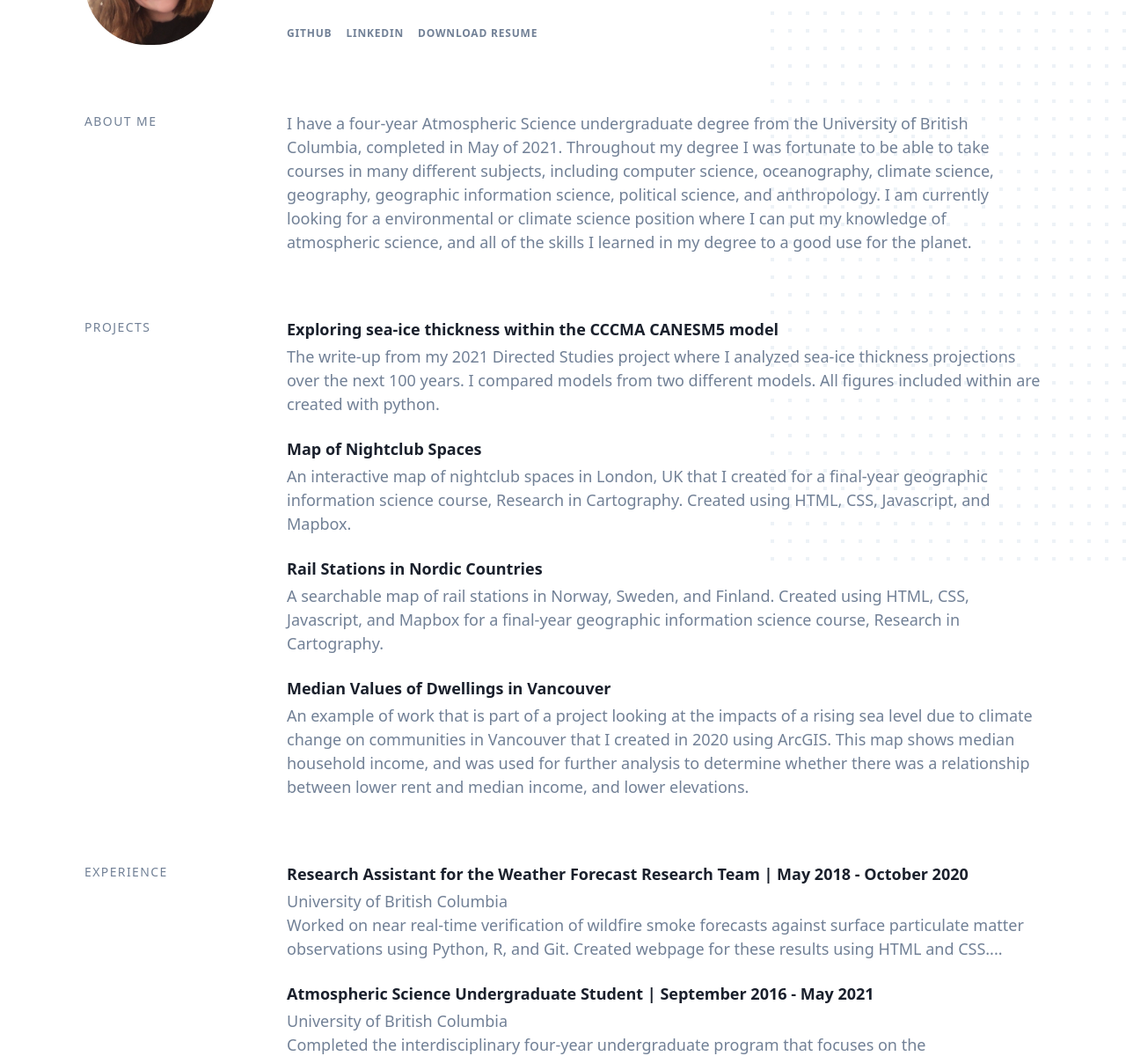
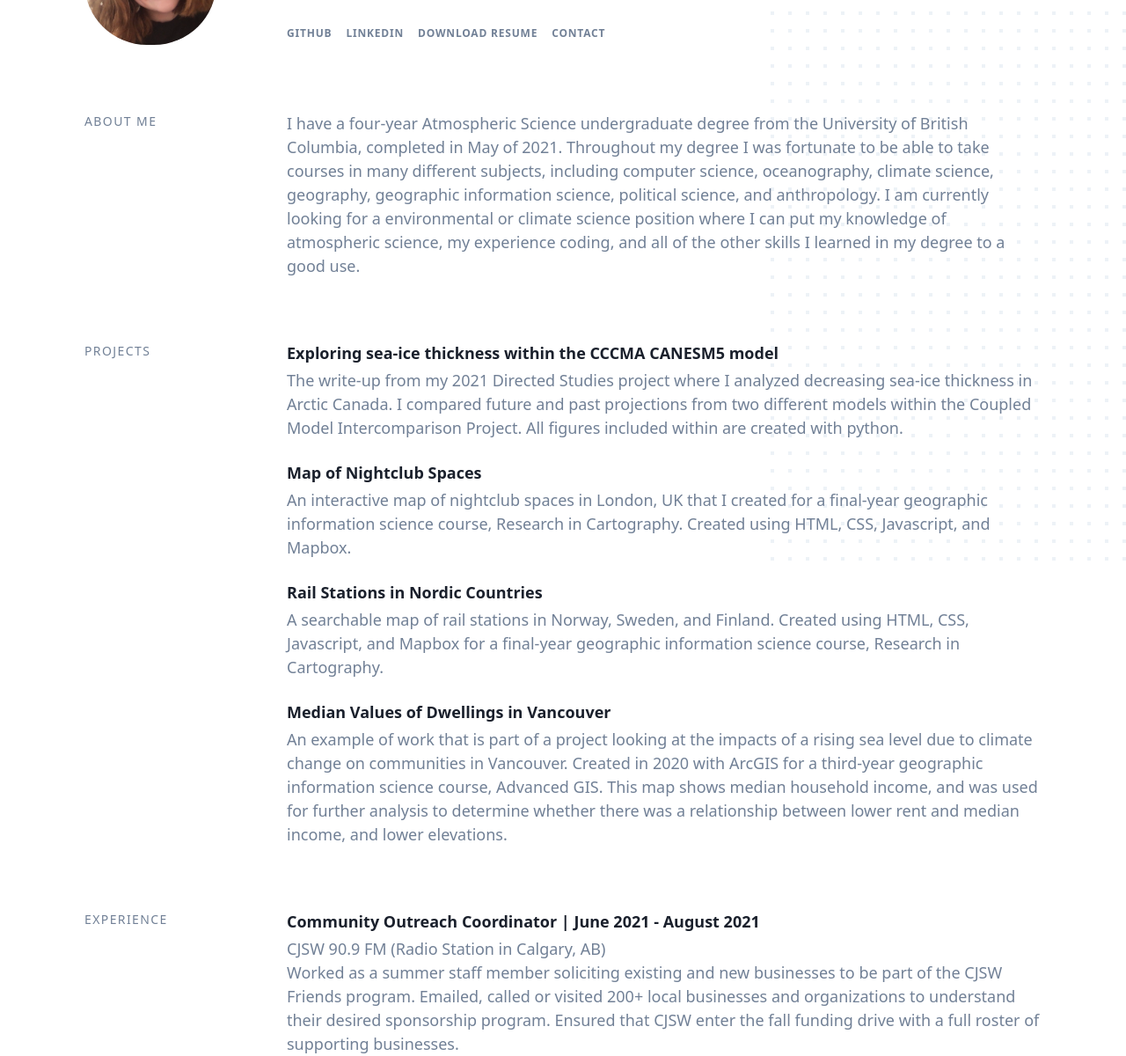
Before and after one commit to adeere/devfolio, a Gatsby site: page / in a window 1280 px wide. Shown: the part 187-1387 px from the top of the page at 88% size. Built offline with nearby package versions, Linux system fonts and the light colour scheme; Gatsby itself is replaced by a stand-in of ours.

Commit message:
Added contact info. Some general editing

```diff
--- a/gatsby-config.js
+++ b/gatsby-config.js
@@ -12,19 +12,23 @@ module.exports = {
     github: `https://github.com/adeere`,
     // Optional: LinkedIn account URL
     linkedin: `https://www.linkedin.com/in/alison-deere/`,
-     // Optional: Twitter account handle
+     // Resume
      author: `https://adeere.github.io/adeere-web/documents/alisondeere_resume_2021.pdf`,
+     // Email
+     contact: `mailto:alisonpdeere@gmail.com`,
+
+
     // Content of the About Me section
     about: `I have a four-year Atmospheric Science undergraduate degree from the University of British Columbia, completed in May of 2021. Throughout my degree I
     was fortunate to be able to take courses in many different subjects, including computer science, oceanography, climate science, geography, geographic information science,
-    political science, and anthropology. I am currently looking for a environmental or climate science position where I can put my knowledge of atmospheric science, and all of the
-    skills I learned in my degree to a good use for the planet. `,
+    political science, and anthropology. I am currently looking for a environmental or climate science position where I can put my knowledge of atmospheric science, my experience
+    coding, and all of the other skills I learned in my degree to a good use.`,
     // Optional: List your projects, they must have `name` and `description`. `link` is optional.
     projects: [
       {
         name: 'Exploring sea-ice thickness within the CCCMA CANESM5 model',
         description:
-          'The write-up from my 2021 Directed Studies project where I analyzed sea-ice thickness projections over the next 100 years. I compared models from two different models. All figures included within are created with python.',
+          'The write-up from my 2021 Directed Studies project where I analyzed decreasing sea-ice thickness in Arctic Canada. I compared future and past projections from two different models within the Coupled Model Intercomparison Project. All figures included within are created with python.',
         link: 'https://drive.google.com/file/d/1H6URPo_01nOARO_2N8jQBGehF1ATX92Q/view?usp=sharing',
       },
       {
@@ -42,17 +46,17 @@ module.exports = {
       {
         name: 'Median Values of Dwellings in Vancouver',
         description:
-          'An example of work that is part of a project looking at the impacts of a rising sea level due to climate change on communities in Vancouver that I created in 2020 using ArcGIS. This map shows median household income, and was used for further analysis to determine whether there was a relationship between lower rent and median income, and lower elevations.  ',
+          'An example of work that is part of a project looking at the impacts of a rising sea level due to climate change on communities in Vancouver. Created in 2020 with ArcGIS for a third-year geographic information science course, Advanced GIS. This map shows median household income, and was used for further analysis to determine whether there was a relationship between lower rent and median income, and lower elevations.  ',
         link: 'https://drive.google.com/file/d/1lS8sfnYg_kSPyLQZ9iq6puzE3Hm10Lsg/view?usp=sharing',
       },
     ],
     // Optional: List your experience, they must have `name`, 'job', and `description`. `link` is optional.
     experience: [
       {
-        name: 'Research Assistant for the Weather Forecast Research Team | May 2018 - October 2020',
-        job: 'University of British Columbia',
-        description: 'Worked on near real-time verification of wildfire smoke forecasts against surface particulate matter observations using Python, R, and Git. Created webpage for these results using HTML and CSS....',
-        link: 'https://firesmoke.ca/',
+        name: 'Community Outreach Coordinator | June 2021 - August 2021',
+        job: 'CJSW 90.9 FM (Radio Station in Calgary, AB)',
+        description: 'Worked as a summer staff member soliciting existing and new businesses to be part of the CJSW Friends program. Emailed, called or visited 200+ local businesses and organizations to understand their desired sponsorship program. Ensured that CJSW enter the fall funding drive with a full roster of supporting businesses. ',
+        link: 'https://cjsw.com',
       },
       {
         name: 'Atmospheric Science Undergraduate Student | September 2016 - May 2021',
@@ -61,18 +65,17 @@ module.exports = {
         link: 'https://you.ubc.ca/ubc_programs/atmospheric-science/',
       },
       {
+        name: 'Research Assistant for the Weather Forecast Research Team | May 2018 - October 2020',
+        job: 'University of British Columbia',
+        description: 'Worked on near real-time verification of wildfire smoke forecasts against surface particulate matter observations using Python, R, and Git. Created webpage for these results using HTML and CSS....',
+        link: 'https://firesmoke.ca/',
+      },
+      {
         name: 'Teaching Assistant for an Applied Meteorology Course | September 2019 - December 2020',
         job: 'University of British Columbia',
         description: 'Marked final exams and student quizzes for ATSC 113 Applied Meteorology: Weather for Flying, Sailing & Snow Sports, responded to students’ emails in a timely manner and invigilated final exams both in person and online for this and several other courses in the Earth, Ocean, and Atmospheric Science department.',
         link: 'https://www.eoas.ubc.ca/courses/atsc113/',
       },
-
-      {
-        name: 'Community Outreach Coordinator | June 2021 - August 2021',
-        job: 'CJSW 90.9 FM (Radio Station in Calgary, AB)',
-        description: 'Worked as a summer staff member soliciting existing and new businesses to be part of the CJSW Friends program. Emailed, called or visited 200+ local businesses and organizations to understand their desired sponsorship program. Ensured that CJSW enter the fall funding drive with a full roster of supporting businesses. ',
-        link: 'https://cjsw.com',
-      }
     ],
     // Optional: List your skills, they must have `name` and `description`.
     skills: [
@@ -83,7 +86,7 @@ module.exports = {
       },
       {
         name: 'Experience with:',
-        description: 'R, CSS, JavaScript, ArcGIS, Git, Bash Scripting, Markdown, Adobe Dreamweaver, Camtasia',
+        description: 'R, CSS, JavaScript, ArcGIS, QGIS, Git, Bash Scripting, Markdown, Adobe Dreamweaver, Camtasia',
       },
 
     ],
--- a/src/components/header/index.jsx
+++ b/src/components/header/index.jsx
@@ -18,9 +18,10 @@ const classes = {
 };
 
 const Header = ({ metadata = {}, noBlog = false }) => {
-  const twitter = get(metadata, 'author', false);
+  const resume = get(metadata, 'author', false);
   const github = get(metadata, 'github', false);
   const linkedin = get(metadata, 'linkedin', false);
+  const contact = get(metadata, 'contact', false);
 
 
   return (
@@ -58,13 +59,25 @@ const Header = ({ metadata = {}, noBlog = false }) => {
               </Link>
             </li>
           )}
-             {twitter && (
+             {resume && (
             <li className={classes.item}>
               <a
                 className={classes.link}
-                href={twitter}
+                href={resume}
               >
                 Download Resume
+              </a>
+            </li>
+          )}
+          {contact && (
+            <li className={classes.item}>
+              <a
+                className={classes.link}
+                href={contact}
+                target="_blank"
+
+              >
+                Contact
               </a>
             </li>
           )}
--- a/src/pages/index.jsx
+++ b/src/pages/index.jsx
@@ -47,6 +47,7 @@ export const pageQuery = graphql`
         author
         github
         linkedin
+        contact
         projects {
           name
           description
```
